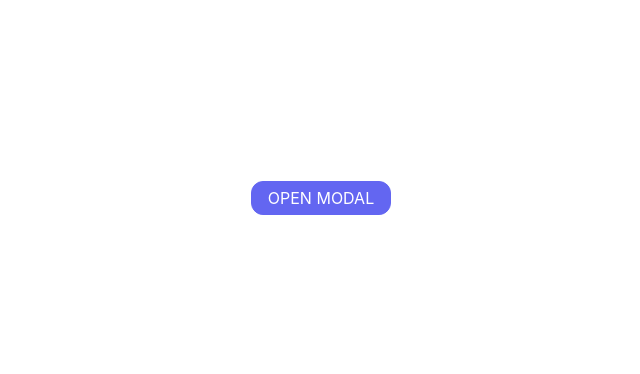
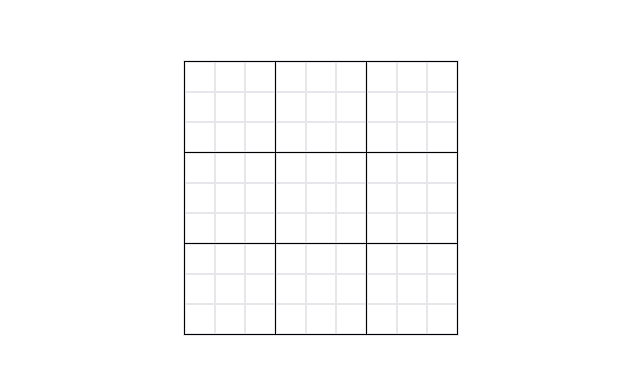
Before and after one commit to nickderaj/Sudoku-Solver, a Next.js app: page / in a window 1280 px wide. Shown: the part 202-576 px from the top of the page, without its empty margins (319-959 px from the left). Built offline with nearby package versions, Linux system fonts and the light colour scheme.

Commit message:
feat: create an empty sudoku board

```diff
--- /dev/null
+++ b/src/components/Board/Board.tsx
@@ -0,0 +1,54 @@
+type BoardProps = {
+  board: number[][];
+};
+
+const Board: React.FC<BoardProps> = ({ board }) => {
+  const renderCell = (row: number, col: number) => {
+    const value = board[row][col];
+    if (value === 0) {
+      return <div className="w-[30px] h-[30px] border text-center font-xl" />;
+    } else {
+      return <div className="w-[30px] h-[30px] border text-center font-xl">{value}</div>;
+    }
+  };
+
+  const renderRow = (row: number) => {
+    return (
+      <div className="flex">
+        <div className="border-l border-r border-black flex">
+          {renderCell(row, 0)}
+          {renderCell(row, 1)}
+          {renderCell(row, 2)}
+        </div>
+        {renderCell(row, 3)}
+        {renderCell(row, 4)}
+        {renderCell(row, 5)}
+        <div className="border-l border-r border-black flex">
+          {renderCell(row, 6)}
+          {renderCell(row, 7)}
+          {renderCell(row, 8)}
+        </div>
+      </div>
+    );
+  };
+
+  return (
+    <div className="border">
+      <div className="border-t border-b border-black">
+        {renderRow(0)}
+        {renderRow(1)}
+        {renderRow(2)}
+      </div>
+      {renderRow(3)}
+      {renderRow(4)}
+      {renderRow(5)}
+      <div className="border-t border-b border-black">
+        {renderRow(6)}
+        {renderRow(7)}
+        {renderRow(8)}
+      </div>
+    </div>
+  );
+};
+
+export default Board;
--- /dev/null
+++ b/src/components/Board/BoardInput.tsx
@@ -0,0 +1,11 @@
+import { useState } from 'react';
+import Board from './Board';
+import { EMPTY_BOARD } from 'src/constants/board.constants';
+
+const BoardInput: React.FC = () => {
+  const [board, setBoard] = useState(EMPTY_BOARD);
+
+  return <Board board={board} />;
+};
+
+export default BoardInput;
--- /dev/null
+++ b/src/constants/board.constants.ts
@@ -0,0 +1,11 @@
+export const EMPTY_BOARD: number[][] = [
+  [0, 0, 0, 0, 0, 0, 0, 0, 0],
+  [0, 0, 0, 0, 0, 0, 0, 0, 0],
+  [0, 0, 0, 0, 0, 0, 0, 0, 0],
+  [0, 0, 0, 0, 0, 0, 0, 0, 0],
+  [0, 0, 0, 0, 0, 0, 0, 0, 0],
+  [0, 0, 0, 0, 0, 0, 0, 0, 0],
+  [0, 0, 0, 0, 0, 0, 0, 0, 0],
+  [0, 0, 0, 0, 0, 0, 0, 0, 0],
+  [0, 0, 0, 0, 0, 0, 0, 0, 0],
+];
--- a/src/pages/index.tsx
+++ b/src/pages/index.tsx
@@ -1,17 +1,13 @@
-import { useDispatch } from 'react-redux';
+import BoardInput from '@/components/Board/BoardInput';
 import PrimaryLayout from 'src/components/layouts/PrimaryLayout';
 import SampleModal from 'src/components/modals/SampleModal';
-import Button from 'src/elements/buttons/Button';
-import { setSampleModalOpen } from '@/redux/slices/modalSlice';
 import { PageWithLayout } from 'src/types/page';
 
 export default function Home(_: PageWithLayout) {
-  const dispatch = useDispatch();
-
   return (
     <>
       <section className="flex justify-center items-center h-screen w-screen">
-        <Button onClick={() => dispatch(setSampleModalOpen(true))} title="OPEN MODAL" />
+        <BoardInput />
       </section>
       <SampleModal />
     </>
--- a/tsconfig.json
+++ b/tsconfig.json
@@ -21,7 +21,7 @@
       "@/elements/*": ["src/elements/*"],
       "@/components/*": ["src/components/*"],
       "@/types/*": ["src/types/*"],
-      "@/helpers/*": ["src/helpers/*"],
+      "@/helpers/*": ["src/components/Board/helpers/*"],
       "@/redux/*": ["src/app/redux/*"],
       "@/tests/*": ["src/tests/*"]
     }
```
